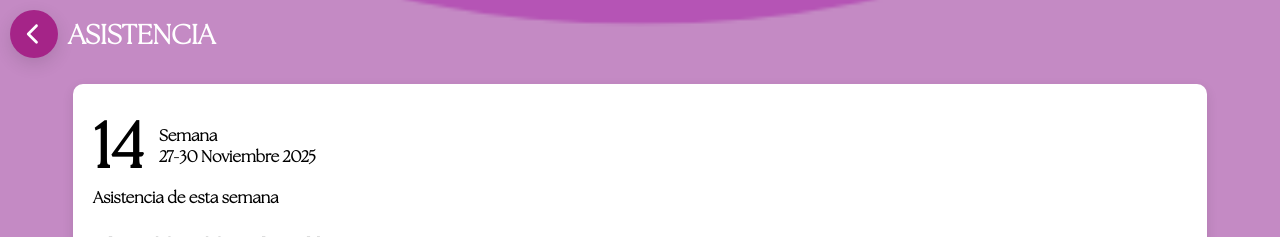
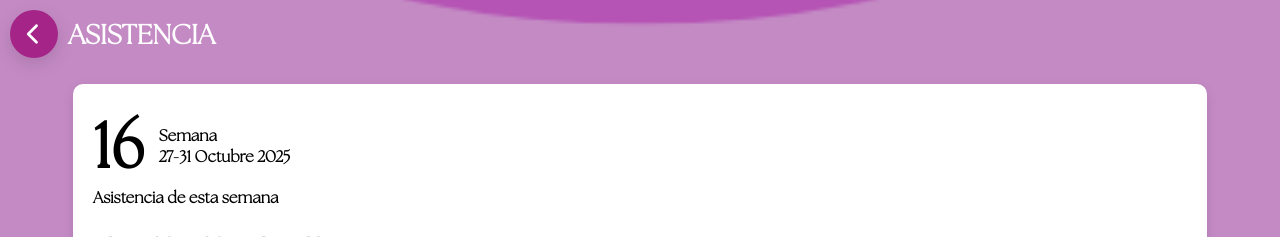
Before and after one commit to ame-no-uzume6/agenda_soymas, a React (Create React App) app: page /asistencia in a window 1280 px wide. Shown: the top 237 px of the page. Built offline with nearby package versions, Linux system fonts and the light colour scheme; the HTML template or start-up script is replaced by a standard one.

Commit message:
numero-semana y detalle-semana dinámico

```diff
--- a/src/views/Asistencia.js
+++ b/src/views/Asistencia.js
@@ -18,7 +18,38 @@ export default function Asistencia() {
   const [daysAttended, setDaysAttended] = useState(0);
   const [daysAbsent, setDaysAbsent] = useState(0);
   const [walletAmount, setWalletAmount] = useState(0);
-  const { updateCurrentUserData, currentUser } = useAuth();
+  const { updateCurrentUserData } = useAuth();
+
+  // Get semester week number (counting from July 7th)
+  const getWeekNumber = (d = new Date()) => {
+    // semester started July 7th 2025
+    const semesterStart = new Date(2025, 6, 7); // months are 0-based
+    const current = new Date(d);
+    // get days since semester start (86400000 ms per day)
+    const daysSinceSemesterStart = Math.floor((current - semesterStart) / 86400000);
+    // add 1 because we want weeks to start at 1, not 0
+    return Math.max(1, Math.ceil(daysSinceSemesterStart / 7));
+  };
+
+  // Get week's date range string
+  const getWeekRange = (d = new Date()) => {
+    const date = new Date(d);
+    const day = date.getDay();
+    const diff = (day === 0) ? -6 : (1 - day); // Adjust to get to Monday
+    const monday = new Date(date);
+    monday.setDate(date.getDate() + diff);
+    const friday = new Date(monday);
+    friday.setDate(monday.getDate() + 4);
+
+    const months = ['Enero', 'Febrero', 'Marzo', 'Abril', 'Mayo', 'Junio', 'Julio', 'Agosto', 'Septiembre', 'Octubre', 'Noviembre', 'Diciembre'];
+
+    // If Monday and Friday are in the same month
+    if (monday.getMonth() === friday.getMonth()) {
+      return `${monday.getDate()}-${friday.getDate()} ${months[monday.getMonth()]} ${monday.getFullYear()}`;
+    }
+    // If they span different months
+    return `${monday.getDate()} ${months[monday.getMonth()]}-${friday.getDate()} ${months[friday.getMonth()]} ${monday.getFullYear()}`;
+  };
 
   const getMondayKey = (d = new Date()) => {
     const date = new Date(d);
@@ -69,7 +100,7 @@ export default function Asistencia() {
     }catch(e){
       console.error('persist asistencia failed', e);
     }
-  }, [checkedDays]);
+  }, [checkedDays, updateCurrentUserData]);
 
   const chartData = {
     datasets: [{
@@ -96,10 +127,10 @@ export default function Asistencia() {
       </div>
       <div className="contenedor">
         <div className="semana-contenedor">
-          <div className="numero-semana">14</div>
+          <div className="numero-semana">{getWeekNumber()}</div>
           <div>
             <div className="texto-semana">Semana</div>
-            <div className="detalle-semana">27-30 Noviembre 2025</div>
+            <div className="detalle-semana">{getWeekRange()}</div>
           </div>
         </div>
 
--- a/src/views/Login.js
+++ b/src/views/Login.js
@@ -14,7 +14,7 @@ export default function Login() {
   const doLogin = async () => {
     const res = login(email.trim(), password);
     if(res.ok){
-      navigate('/datos-personales');
+      navigate('/calendario-inicio');
     }else{
       setError(res.message || 'Error al iniciar sesión');
     }
```
